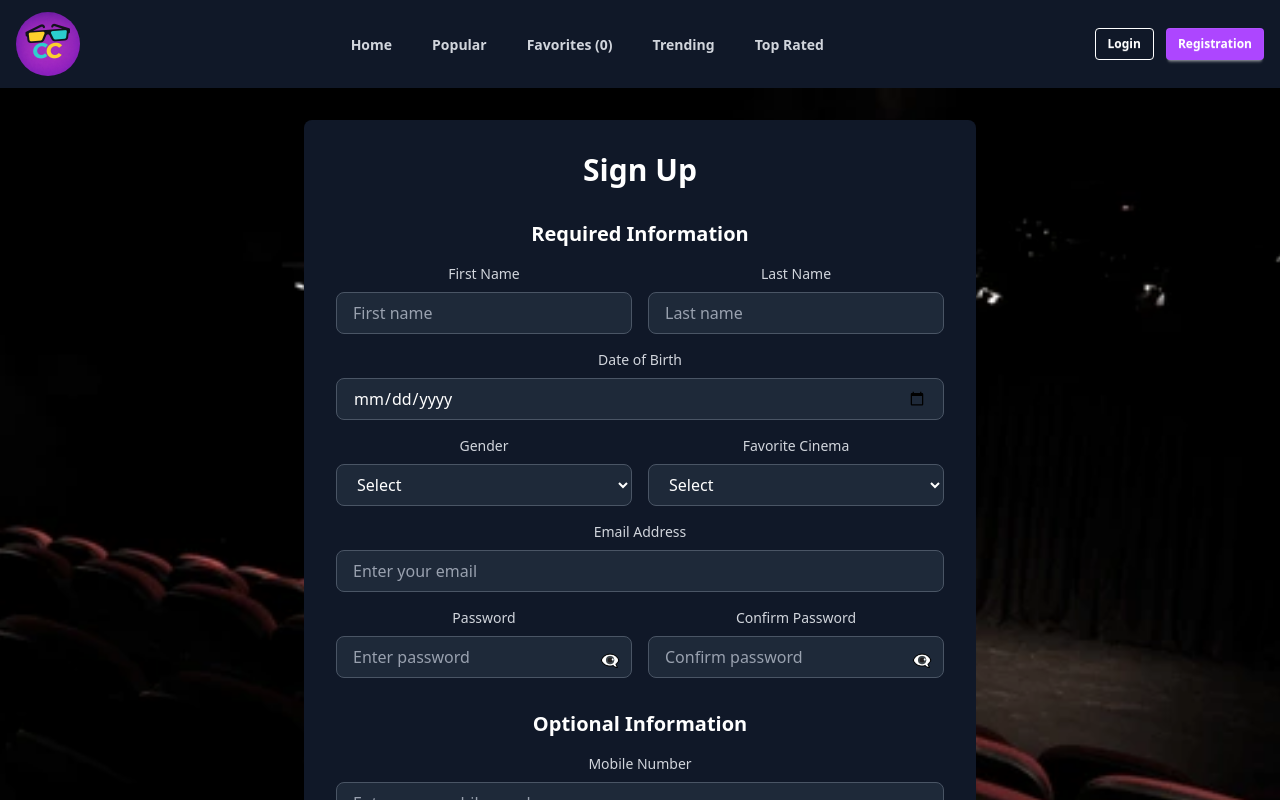
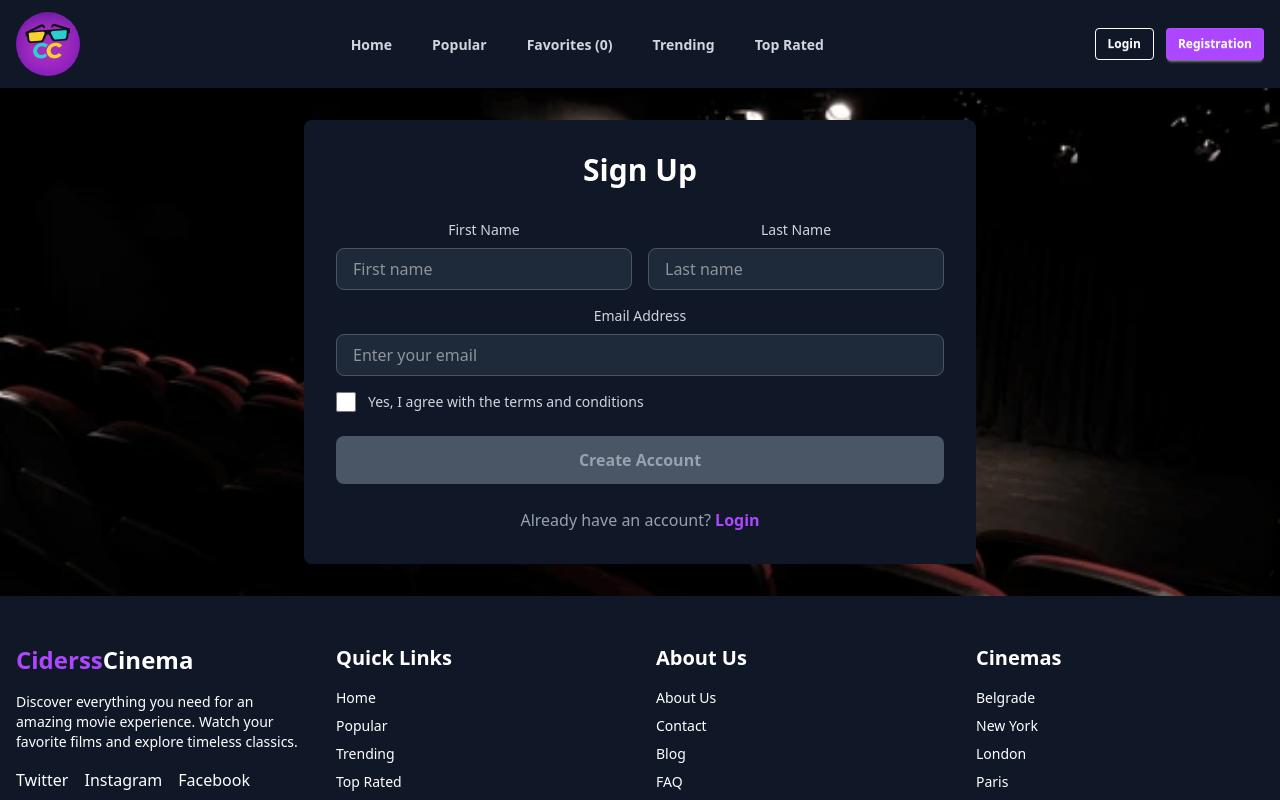
Before and after one commit to gvozden-dragojlovic-dev/cinema-web-app-frontend, a React (Vite) app: page /login in a window 1280 px wide. Both pictures are taken after a click on the button "Registration". Shown: the top 800 px of the page. Built offline with nearby package versions, Linux system fonts and the light colour scheme.

Commit message:
Improve login and registration pages

```diff
--- a/src/components/Login.jsx
+++ b/src/components/Login.jsx
@@ -39,7 +39,7 @@ export default function Login() {
     if (!isEmailValid || !password) return;
 
     try {
-      const response = await fetch("http://localhost:8080/api/login", {
+      const response = await fetch("http://localhost:8080/api/customers/login", {
         method: "POST",
         headers: {
           "Content-Type": "application/json"
@@ -129,8 +129,7 @@ export default function Login() {
 
         <div className="mt-8 text-center">
           <span className="text-gray-400 text-base">
-            Not a member of CiderssCinema group?
-          </span>
+            Not a member of CiderssCinema group? </span>
           <button
             onClick={() => navigate("/register")}
             className="text-purple-500 hover:text-purple-400 font-semibold text-base cursor-pointer"
--- a/src/components/Register.jsx
+++ b/src/components/Register.jsx
@@ -5,27 +5,107 @@ export default function Register() {
   const navigate = useNavigate();
   const [firstName, setFirstName] = useState("");
   const [lastName, setLastName] = useState("");
-  const [dateOfBirth, setDateOfBirth] = useState("");
-  const [gender, setGender] = useState("");
-  const [favoriteCinema, setFavoriteCinema] = useState("");
   const [regEmail, setRegEmail] = useState("");
-  const [regPassword, setRegPassword] = useState("");
-  const [confirmPassword, setConfirmPassword] = useState("");
-  const [mobileNumber, setMobileNumber] = useState("");
-  const [country, setCountry] = useState("Serbia");
-  const [address, setAddress] = useState("");
-  const [postalCode, setPostalCode] = useState("");
-  const [city, setCity] = useState("");
+  const [emailError, setEmailError] = useState("");
   const [agreeTerms, setAgreeTerms] = useState(false);
-  const [showRegPassword, setShowRegPassword] = useState(false);
-  const [showConfirmPassword, setShowConfirmPassword] = useState(false);
+
+  const [generatedPassword, setGeneratedPassword] = useState("");
+  const [successMessage, setSuccessMessage] = useState("");
+  const [serverError, setServerError] = useState("");
+
+  const validateEmail = (value) => {
+    if (!value) {
+      setEmailError("");
+      return false;
+    }
+    if (!value.includes("@gmail.com")) {
+      setEmailError("This is not a valid email address");
+      return false;
+    }
+    const emailWithoutDomain = value.replace("@gmail.com", "");
+    if (!emailWithoutDomain) {
+      setEmailError("This is not a valid email address");
+      return false;
+    }
+    setEmailError("");
+    return true;
+  };
+
+  const handleEmailChange = (e) => {
+    const value = e.target.value;
+    setRegEmail(value);
+    validateEmail(value);
+  };
+
+  const isEmailValid =
+    regEmail && !emailError && regEmail.includes("@gmail.com");
+
+  const handleRegister = async () => {
+    setServerError("");
+
+    try {
+      const response = await fetch(
+        "http://localhost:8080/api/customers/register",
+        {
+          method: "POST",
+          headers: { "Content-Type": "application/json" },
+          body: JSON.stringify({
+            firstName,
+            lastName,
+            email: regEmail,
+          }),
+        }
+      );
+
+      const data = await response.json();
+
+      if (!response.ok) {
+        setServerError(data.error);
+        return;
+      }
+
+      setGeneratedPassword(data.password);
+      setSuccessMessage(data.message);
+    } catch (err) {
+      setServerError("Server error");
+    }
+  };
+
+  const copyPassword = () => {
+    navigator.clipboard.writeText(generatedPassword);
+    alert("Password copied to clipboard!");
+  };
 
   return (
     <div className="bg-gray-900 bg-opacity-80 rounded-lg p-8 max-w-2xl w-full max-h-screen overflow-y-auto mx-auto">
+      {successMessage ? (
+        <div className="text-center py-8">
           <h2 className="text-3xl font-bold text-white mb-8">Sign Up</h2>
-
-      <div className="mb-8">
-        <h3 className="text-xl font-bold text-white mb-4">Required Information</h3>
+          <p className="text-green-400 text-xl mb-6">{successMessage}</p>
+          <div className="bg-gray-800 p-6 rounded-lg inline-block">
+            <p className="text-gray-300 mb-2">Password:</p>
+            <p className="text-white text-2xl font-mono font-bold mb-4">
+              {generatedPassword}
+            </p>
+            <button
+              onClick={copyPassword}
+              className="bg-purple-600 px-6 py-2 rounded-lg text-white hover:bg-purple-700 cursor-pointer font-semibold"
+            >
+              Copy Password
+            </button>
+          </div>
+          <div className="mt-8">
+            <button
+              onClick={() => navigate("/login")}
+              className="text-purple-500 hover:text-purple-400 font-semibold cursor-pointer"
+            >
+              Go to Login
+            </button>
+          </div>
+        </div>
+      ) : (
+        <>
+          <h2 className="text-3xl font-bold text-white mb-8">Sign Up</h2>
 
           <div className="grid grid-cols-2 gap-4 mb-4">
             <div>
@@ -36,11 +116,10 @@ export default function Register() {
                 type="text"
                 value={firstName}
                 onChange={(e) => setFirstName(e.target.value)}
-              className="w-full px-4 py-2 bg-gray-800 bg-opacity-50 text-white placeholder-gray-400 border border-gray-600 rounded-lg focus:outline-none focus:border-purple-500"
+                className="w-full px-4 py-2 bg-gray-800 bg-opacity-50 text-white border border-gray-600 rounded-lg focus:outline-none focus:border-purple-500"
                 placeholder="First name"
               />
             </div>
-
             <div>
               <label className="block text-sm font-medium text-gray-300 mb-2">
                 Last Name
@@ -49,56 +128,9 @@ export default function Register() {
                 type="text"
                 value={lastName}
                 onChange={(e) => setLastName(e.target.value)}
-              className="w-full px-4 py-2 bg-gray-800 bg-opacity-50 text-white placeholder-gray-400 border border-gray-600 rounded-lg focus:outline-none focus:border-purple-500"
+                className="w-full px-4 py-2 bg-gray-800 bg-opacity-50 text-white border border-gray-600 rounded-lg focus:outline-none focus:border-purple-500"
                 placeholder="Last name"
               />
-          </div>
-        </div>
-
-        <div className="mb-4">
-          <label className="block text-sm font-medium text-gray-300 mb-2">
-            Date of Birth
-          </label>
-          <input
-            type="date"
-            value={dateOfBirth}
-            onChange={(e) => setDateOfBirth(e.target.value)}
-            className="w-full px-4 py-2 bg-gray-800 bg-opacity-50 text-white placeholder-gray-400 border border-gray-600 rounded-lg focus:outline-none focus:border-purple-500"
-          />
-        </div>
-
-        <div className="grid grid-cols-2 gap-4 mb-4">
-          <div>
-            <label className="block text-sm font-medium text-gray-300 mb-2">
-              Gender
-            </label>
-            <select
-              value={gender}
-              onChange={(e) => setGender(e.target.value)}
-              className="w-full px-4 py-2 bg-gray-800 bg-opacity-50 text-white border border-gray-600 rounded-lg focus:outline-none focus:border-purple-500"
-            >
-              <option value="">Select</option>
-              <option value="male">Male</option>
-              <option value="female">Female</option>
-              <option value="other">Other</option>
-            </select>
-          </div>
-
-          <div>
-            <label className="block text-sm font-medium text-gray-300 mb-2">
-              Favorite Cinema
-            </label>
-            <select
-              value={favoriteCinema}
-              onChange={(e) => setFavoriteCinema(e.target.value)}
-              className="w-full px-4 py-2 bg-gray-800 bg-opacity-50 text-white border border-gray-600 rounded-lg focus:outline-none focus:border-purple-500"
-            >
-              <option value="">Select</option>
-              <option value="belgrade">Belgrade</option>
-              <option value="newyork">New York</option>
-              <option value="london">London</option>
-              <option value="paris">Paris</option>
-            </select>
             </div>
           </div>
 
@@ -109,135 +141,13 @@ export default function Register() {
             <input
               type="email"
               value={regEmail}
-            onChange={(e) => setRegEmail(e.target.value)}
-            className="w-full px-4 py-2 bg-gray-800 bg-opacity-50 text-white placeholder-gray-400 border border-gray-600 rounded-lg focus:outline-none focus:border-purple-500"
+              onChange={handleEmailChange}
+              className="w-full px-4 py-2 bg-gray-800 bg-opacity-50 text-white border border-gray-600 rounded-lg focus:outline-none focus:border-purple-500"
               placeholder="Enter your email"
             />
-        </div>
-
-        <div className="grid grid-cols-2 gap-4 mb-4">
-          <div>
-            <label className="block text-sm font-medium text-gray-300 mb-2">
-              Password
-            </label>
-            <div className="relative">
-              <input
-                type={showRegPassword ? "text" : "password"}
-                value={regPassword}
-                onChange={(e) => setRegPassword(e.target.value)}
-                className="w-full px-4 py-2 bg-gray-800 bg-opacity-50 text-white placeholder-gray-400 border border-gray-600 rounded-lg focus:outline-none focus:border-purple-500"
-                placeholder="Enter password"
-              />
-              <button
-                type="button"
-                onClick={() => setShowRegPassword(!showRegPassword)}
-                className="absolute right-3 top-3 text-white"
-              >
-                {showRegPassword ? "👁️" : "👁️‍🗨️"}
-              </button>
-            </div>
-          </div>
-
-          <div>
-            <label className="block text-sm font-medium text-gray-300 mb-2">
-              Confirm Password
-            </label>
-            <div className="relative">
-              <input
-                type={showConfirmPassword ? "text" : "password"}
-                value={confirmPassword}
-                onChange={(e) => setConfirmPassword(e.target.value)}
-                className="w-full px-4 py-2 bg-gray-800 bg-opacity-50 text-white placeholder-gray-400 border border-gray-600 rounded-lg focus:outline-none focus:border-purple-500"
-                placeholder="Confirm password"
-              />
-              <button
-                type="button"
-                onClick={() => setShowConfirmPassword(!showConfirmPassword)}
-                className="absolute right-3 top-3 text-white"
-              >
-                {showConfirmPassword ? "👁️" : "👁️‍🗨️"}
-              </button>
-            </div>
-          </div>
-        </div>
-      </div>
-
-      <div className="mb-8">
-        <h3 className="text-xl font-bold text-white mb-4">Optional Information</h3>
-
-        <div className="mb-4">
-          <label className="block text-sm font-medium text-gray-300 mb-2">
-            Mobile Number
-          </label>
-          <input
-            type="tel"
-            value={mobileNumber}
-            onChange={(e) => setMobileNumber(e.target.value)}
-            className="w-full px-4 py-2 bg-gray-800 bg-opacity-50 text-white placeholder-gray-400 border border-gray-600 rounded-lg focus:outline-none focus:border-purple-500"
-            placeholder="Enter your mobile number"
-          />
-        </div>
-
-        <div className="grid grid-cols-2 gap-4 mb-4">
-          <div>
-            <label className="block text-sm font-medium text-gray-300 mb-2">
-              Country
-            </label>
-            <select
-              value={country}
-              onChange={(e) => setCountry(e.target.value)}
-              className="w-full px-4 py-2 bg-gray-800 bg-opacity-50 text-white border border-gray-600 rounded-lg focus:outline-none focus:border-purple-500"
-            >
-              <option value="Serbia">Serbia</option>
-              <option value="Croatia">Croatia</option>
-              <option value="Bosnia">Bosnia</option>
-              <option value="Montenegro">Montenegro</option>
-              <option value="Slovenia">Slovenia</option>
-              <option value="North Macedonia">North Macedonia</option>
-            </select>
-          </div>
-
-          <div>
-            <label className="block text-sm font-medium text-gray-300 mb-2">
-              Address
-            </label>
-            <input
-              type="text"
-              value={address}
-              onChange={(e) => setAddress(e.target.value)}
-              className="w-full px-4 py-2 bg-gray-800 bg-opacity-50 text-white placeholder-gray-400 border border-gray-600 rounded-lg focus:outline-none focus:border-purple-500"
-              placeholder="Street address"
-            />
-          </div>
-        </div>
-
-        <div className="grid grid-cols-2 gap-4 mb-4">
-          <div>
-            <label className="block text-sm font-medium text-gray-300 mb-2">
-              Postal Code
-            </label>
-            <input
-              type="text"
-              value={postalCode}
-              onChange={(e) => setPostalCode(e.target.value)}
-              className="w-full px-4 py-2 bg-gray-800 bg-opacity-50 text-white placeholder-gray-400 border border-gray-600 rounded-lg focus:outline-none focus:border-purple-500"
-              placeholder="Postal code"
-            />
-          </div>
-
-          <div>
-            <label className="block text-sm font-medium text-gray-300 mb-2">
-              City
-            </label>
-            <input
-              type="text"
-              value={city}
-              onChange={(e) => setCity(e.target.value)}
-              className="w-full px-4 py-2 bg-gray-800 bg-opacity-50 text-white placeholder-gray-400 border border-gray-600 rounded-lg focus:outline-none focus:border-purple-500"
-              placeholder="City"
-            />
-          </div>
-        </div>
+            {emailError && (
+              <p className="text-red-500 text-sm mt-2">{emailError}</p>
+            )}
           </div>
 
           <div className="mb-6">
@@ -254,10 +164,25 @@ export default function Register() {
             </label>
           </div>
 
+          {serverError && (
+            <p className="mb-4 text-base text-red-500">
+              {serverError}
+            </p>
+          )}
+
           <button
-        disabled={!firstName || !lastName || !dateOfBirth || !gender || !favoriteCinema || !regEmail || !regPassword || !confirmPassword || !agreeTerms || regPassword !== confirmPassword}
+            disabled={
+              !firstName ||
+              !lastName ||
+              !isEmailValid ||
+              !agreeTerms
+            }
+            onClick={handleRegister}
             className={`w-full py-3 rounded-lg font-semibold transition ${
-          firstName && lastName && dateOfBirth && gender && favoriteCinema && regEmail && regPassword && confirmPassword && agreeTerms && regPassword === confirmPassword
+              firstName &&
+              lastName &&
+              isEmailValid &&
+              agreeTerms
                 ? "bg-purple-600 text-white hover:bg-purple-700 cursor-pointer"
                 : "bg-gray-600 text-gray-400 cursor-not-allowed"
             }`}
@@ -266,7 +191,9 @@ export default function Register() {
           </button>
 
           <div className="mt-6 text-center">
-        <span className="text-gray-400">Already have an account? </span>
+            <span className="text-gray-400">
+              Already have an account?
+            </span>{" "}
             <button
               onClick={() => navigate("/login")}
               className="text-purple-500 hover:text-purple-400 font-semibold cursor-pointer"
@@ -274,6 +201,8 @@ export default function Register() {
               Login
             </button>
           </div>
+        </>
+      )}
     </div>
   );
 }
```
Lines whose indentation alone changed are shown as unchanged.
